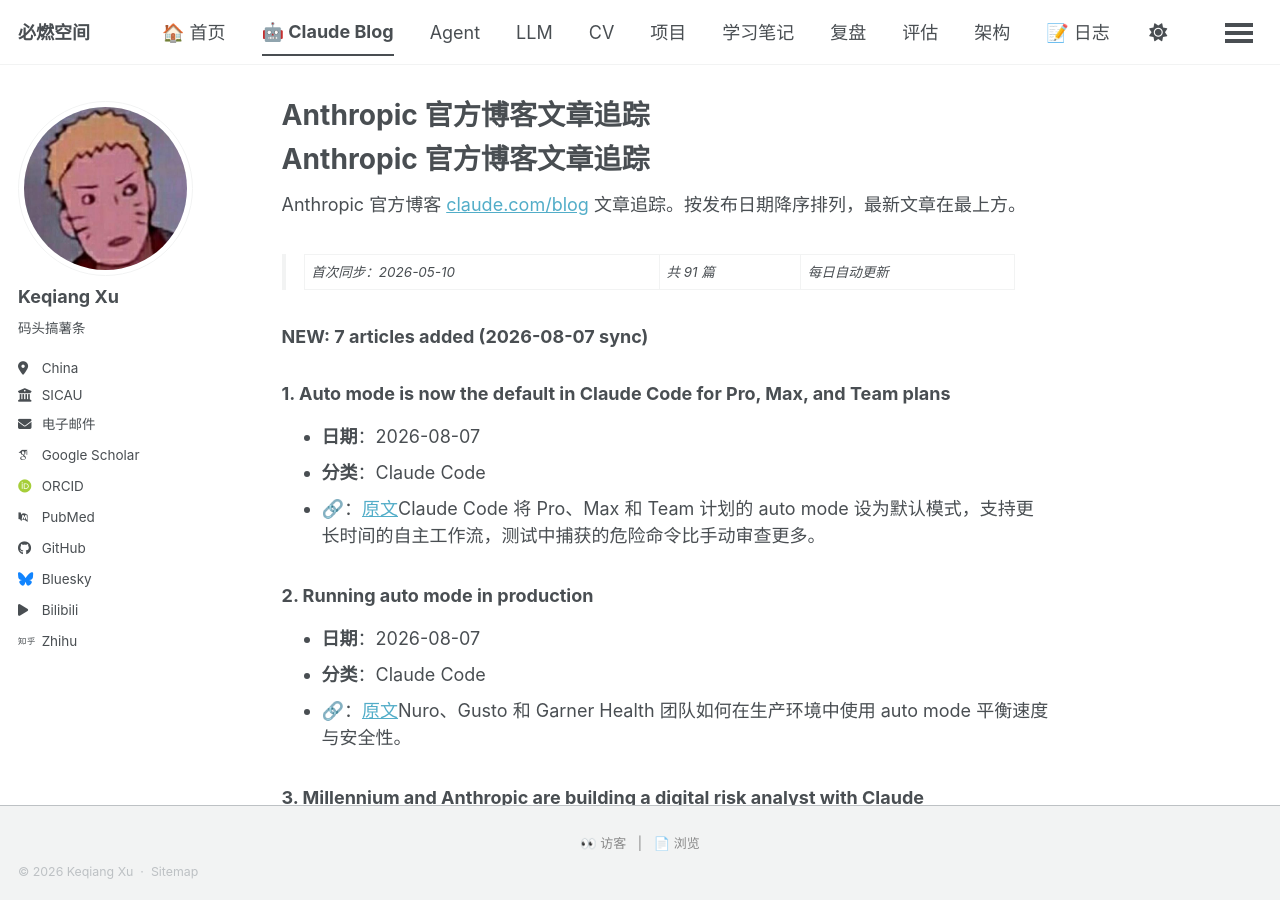
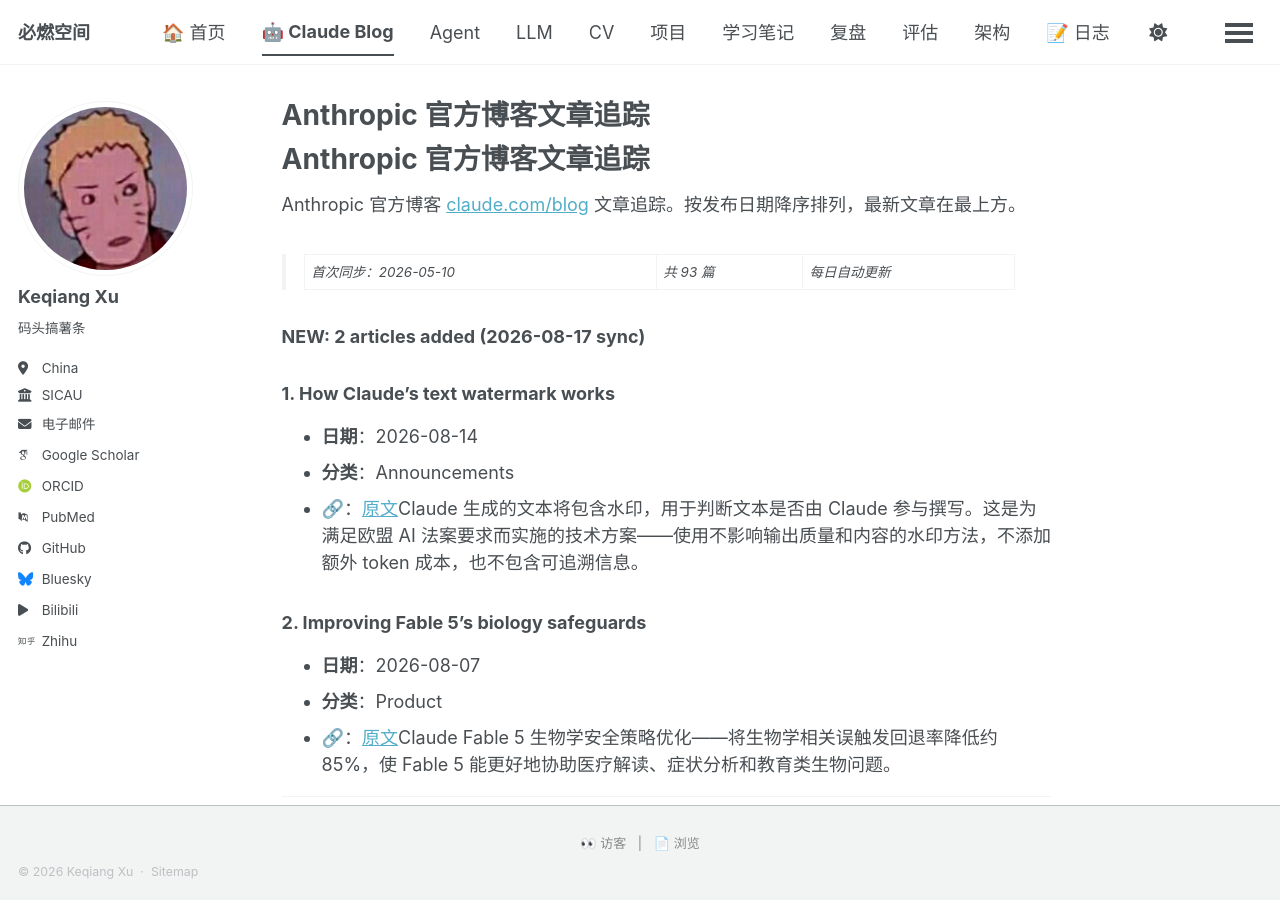
Before and after one commit to Qnh233/Qnh233.github.io, a Jekyll site: the page built from _pages/claude-blog.md, in a window 1280 px wide and 900 px high. Built offline with Jekyll 4.4.1, drawn with Linux system fonts in a browser that asks for light colours; some web fonts are replaced; our own code applies the rules of GitHub Pages for plain Markdown files; a script bundle is joined from its source files by our own code; library files that are not in the unit come from our copies; comment, search, counter and statistics services are not loaded.

Commit message:
sync claude-blog: +2 articles (2026-08-17)

```diff
--- a/_pages/claude-blog.md
+++ b/_pages/claude-blog.md
@@ -2,7 +2,20 @@
 
 Anthropic 官方博客 [claude.com/blog](https://claude.com/blog) 文章追踪。按发布日期降序排列，最新文章在最上方。
 
-> 首次同步：2026-05-10 | 共 91 篇 | 每日自动更新
+> 首次同步：2026-05-10 | 共 93 篇 | 每日自动更新
+
+### NEW: 2 articles added (2026-08-17 sync)
+### 1. How Claude's text watermark works
+- **日期**：2026-08-14
+- **分类**：Announcements
+- **🔗**：[原文](https://www.anthropic.com/news/claude-text-watermark)Claude 生成的文本将包含水印，用于判断文本是否由 Claude 参与撰写。这是为满足欧盟 AI 法案要求而实施的技术方案——使用不影响输出质量和内容的水印方法，不添加额外 token 成本，也不包含可追溯信息。
+
+### 2. Improving Fable 5's biology safeguards
+- **日期**：2026-08-07
+- **分类**：Product
+- **🔗**：[原文](https://www.anthropic.com/news/improving-fable-5-s-biology-safeguards)Claude Fable 5 生物学安全策略优化——将生物学相关误触发回退率降低约 85%，使 Fable 5 能更好地协助医疗解读、症状分析和教育类生物问题。
+
+---
 
 ### NEW: 7 articles added (2026-08-07 sync)
 ### 1. Auto mode is now the default in Claude Code for Pro, Max, and Team plans
```
